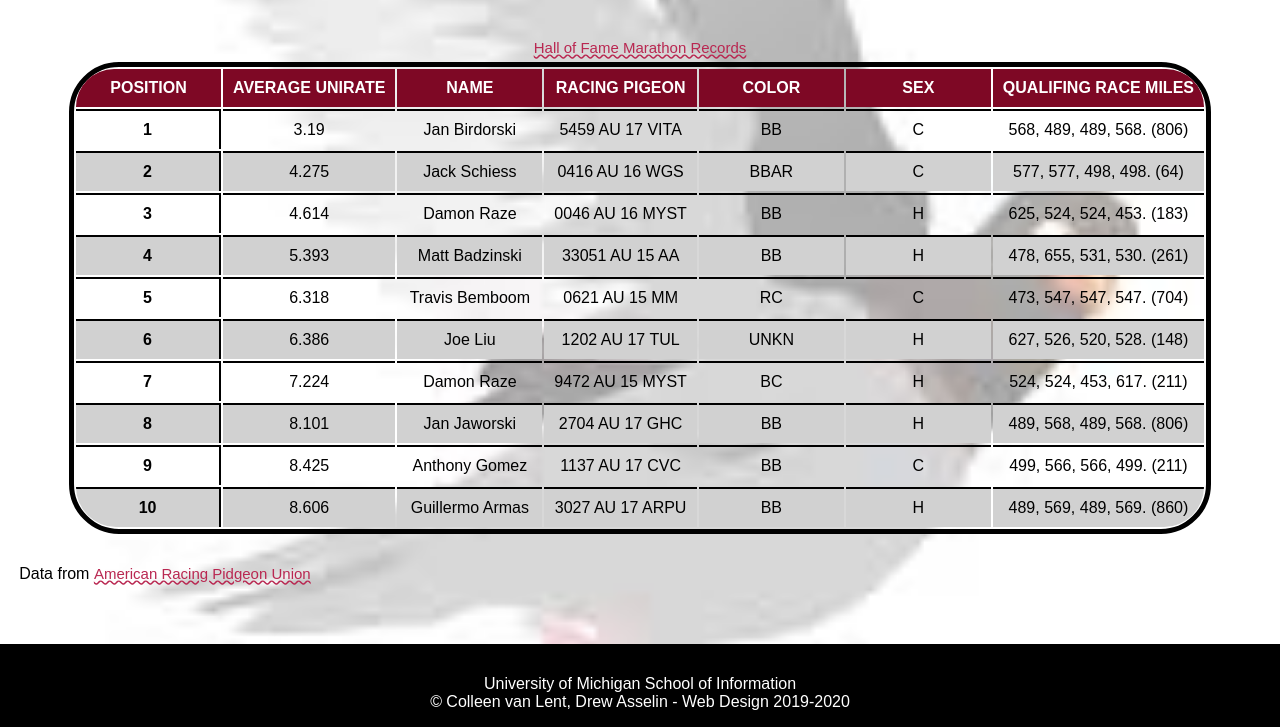
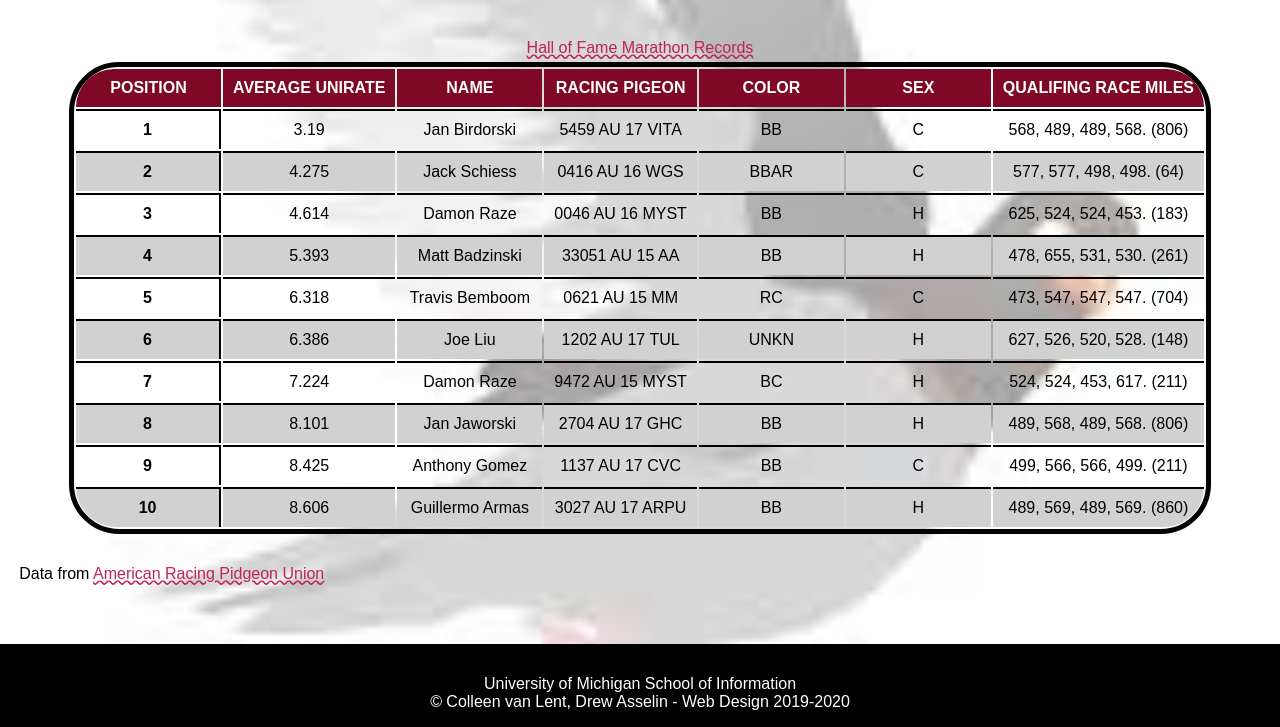
Before and after one commit to WPTIV/homework4-2021, a plain HTML site: page index.html in a window 1280 px wide. Shown: the part 73-800 px from the top of the page. Drawn offline with Linux system fonts and the light colour scheme; a web font is replaced by a local one.

Commit message:
Add files via upload

```diff
--- a/css/style.css
+++ b/css/style.css
@@ -51,8 +51,8 @@ p{
 }
 
 a{
-  font-size: 15px;
-  color: #B92751;
+  font-size: 16px;
+  color: #C12258;
   text-decoration: underline wavy;
 
 }
```
